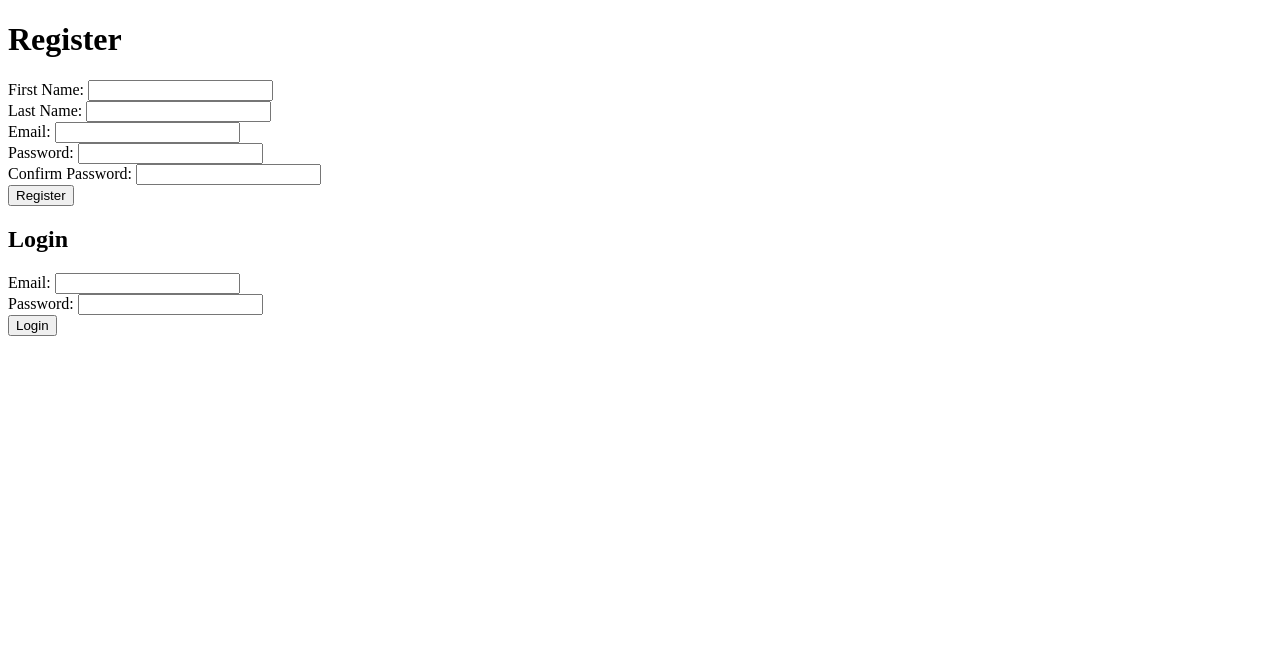
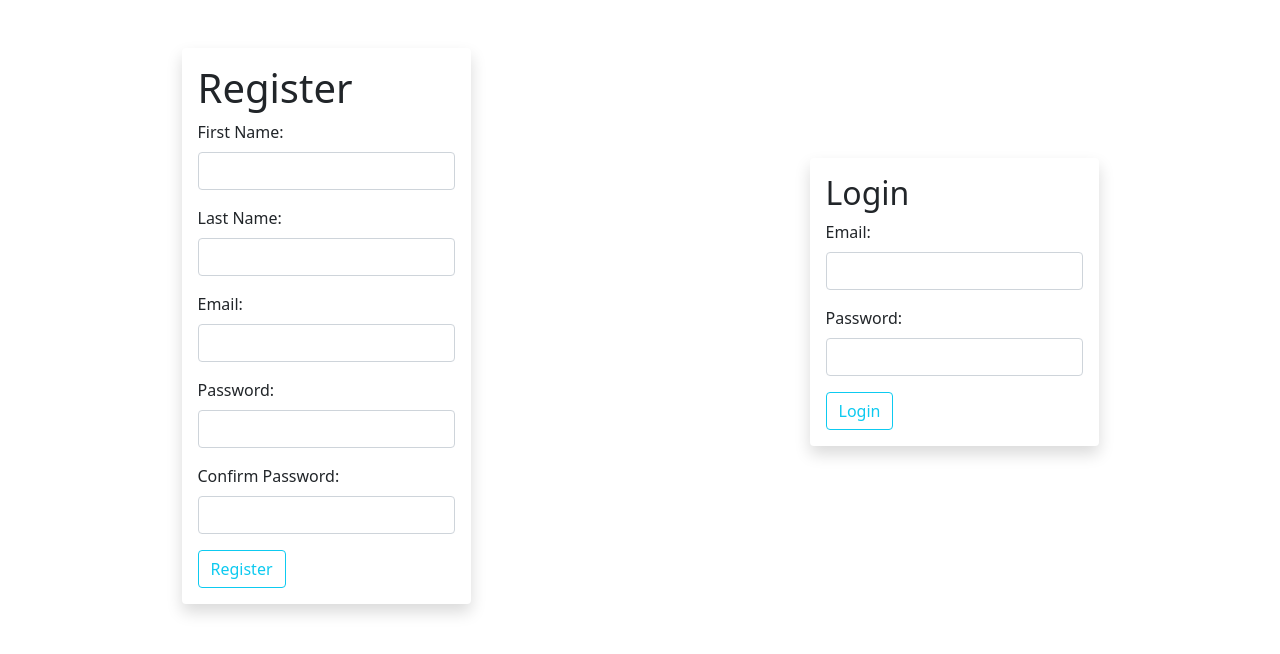
Before and after one commit to melbcoding/Users_Blogs_March, a Flask app: page / in a window 1280 px wide. Shown: the top 654 px of the page. Run offline with Flask 2, Linux system fonts and the light colour scheme.

Commit message:
update from lecture on 3/9

```diff
--- a/flask_app/controllers/user_routes.py
+++ b/flask_app/controllers/user_routes.py
@@ -8,16 +8,40 @@
 
 @app.route('/user/register', methods=['POST'])
 def register_user():
-    if not user_model.User.validate_user(request.form):
+    if not user_model.User.validate_register(request.form):
         return redirect('/')
     new_user= user_model.User.save_user(request.form)
     print(new_user)
+    session['user_id'] = new_user
     return redirect(f'/user/{new_user}')
+
+@app.route('/user/login', methods=['POST'])
+def login_user():
+    if not user_model.User.validate_login(request.form):
+        return redirect('/')
+    email_data={
+        'email':request.form['login_email']
+    }
+    returning_user= user_model.User.get_user_by_email(email_data)
+    session['user_id']= returning_user.id
+    return redirect(f'/user/{returning_user.id}')
 
 @app.route('/user/<int:id>')
 def user_profile(id):
+    if 'user_id' not in session:
+        return redirect('/')
     data_dict={
         "user_id":id
     }
     logged_user =user_model.User.get_user_with_posts(data_dict)
     return render_template('user_w_blogs.html', one_user = logged_user )
+
+@app.route('/all_users')
+def all_users():
+    user_model.User.get_all()
+    return "look at the terminal results"
+
+@app.route('/logout')
+def logout():
+    session.clear()
+    return redirect('/')
--- /dev/null
+++ b/flask_app/templates/base.html
@@ -0,0 +1,14 @@
+<!DOCTYPE html>
+<html lang="en">
+<head>
+    <meta charset="UTF-8">
+    <meta http-equiv="X-UA-Compatible" content="IE=edge">
+    <meta name="viewport" content="width=device-width, initial-scale=1.0">
+    <link href="https://cdn.jsdelivr.net/npm/bootstrap@5.0.2/dist/css/bootstrap.min.css" rel="stylesheet" integrity="sha384-EVSTQN3/azprG1Anm3QDgpJLIm9Nao0Yz1ztcQTwFspd3yD65VohhpuuCOmLASjC" crossorigin="anonymous">
+    <title>Document</title>
+</head>
+<body class="container-fluid">
+    <div id="content" class="d-flex flex-row justify-content-around align-items-center">{% block content %} {% endblock %}</div>
+
+</body>
+</html>
--- a/flask_app/templates/log_reg.html
+++ b/flask_app/templates/log_reg.html
@@ -1,55 +1,64 @@
-<!DOCTYPE html>
-<html lang="en">
-<head>
-    <meta charset="UTF-8">
-    <meta http-equiv="X-UA-Compatible" content="IE=edge">
-    <meta name="viewport" content="width=device-width, initial-scale=1.0">
-    <title>Document</title>
-</head>
-<body>
-    {% with messages = get_flashed_messages(category_filter=['register'])%}
+{% extends "base.html" %}
+{% block content %}
+
+    <div class="d-flex flex-column mt-5">
+        <form  class=" shadow p-3 mb-5 bg-body rounded" action="/user/register" method="POST">
+            <h1>Register</h1>
+            <div class="mb-3">
+                <label for="" class="form-label">First Name:</label>
+                <input type="text" class="form-control" name="f_name">
+            </div>
+            <div class="mb-3">
+                <label for="" class="form-label">Last Name:</label>
+                <input type="text" class="form-control" name="l_name">
+            </div>
+            <div class="mb-3">
+                <label for="" class="form-label">Email:</label>
+                <input type="email" class="form-control" name="email">
+            </div>
+            <div class="mb-3">
+                <label for="" class="form-label">Password:</label>
+                <input type="password" class="form-control" name="password">
+            </div>
+            <div class="mb-3">
+                <label for="" class="form-label">Confirm Password:</label>
+                <input type="password" class="form-control" name="conf_password">
+            </div>
+            <button type="submit"  class="btn btn-outline-info">Register</button>
+        </form>
+        <div>
+            {% with messages = get_flashed_messages(category_filter=['register'])%}
         {%if messages%}
-            {% for message in messages %}
-                <p>{{message}}</p>
-            {% endfor %}
+        {% for message in messages %}
+        <p class='form-control is-invalid'>{{message}}</p>
+        {% endfor %}
         {%endif%}
-    {%endwith%}
-    <div>
-        <h1>Register</h1>
-        <form action="/user/register" method="POST">
-            <div>
-                <label for="">First Name:</label>
-                <input type="text" name="f_name">
+        {%endwith%}
+        </div>
+    </div>
+
+    <div class="d-flex flex-column">
+        <form  class="shadow p-3 mb-5 bg-body rounded" action="/user/login" method="POST">
+            <h2>Login</h2>
+            <div class="mb-3">
+                <label for="" class="form-label">Email:</label>
+                <input type="email" class="form-control" name="login_email">
             </div>
-            <div>
-                <label for="">Last Name:</label>
-                <input type="text" name="l_name">
+            <div class="mb-3">
+                <label for="" class="form-label">Password:</label>
+                <input type="password" class="form-control" name="login_password">
             </div>
-            <div>
-                <label for="">Email:</label>
-                <input type="email" name="email">
-            </div>
-            <div>
-                <label for="">Password:</label>
-                <input type="password" name="password">
-            </div>
-            <div>
-                <label for="">Confirm Password:</label>
-                <input type="password" name="conf_password">
-            </div>
-            <button type="submit">Register</button>
+            <button type="submit" class="btn btn-outline-info">Login</button>
         </form>
-        <h2>Login</h2>
-        <form action="/user/login" method="POST">
-                <label for="">Email:</label>
-                <input type="email" name="email">
-            </div>
-            <div>
-                <label for="">Password:</label>
-                <input type="password" name="password">
-            </div>
-            <button type="submit">Login</button>
-        </form>
+        <div>
+
+        {% with messages = get_flashed_messages(category_filter=['login'])%}
+            {%if messages%}
+                {% for message in messages %}
+                <p class='form-control is-invalid'>{{message}}</p>
+                {% endfor %}
+            {%endif%}
+        {%endwith%}
+        </div>
     </div>
-</body>
-</html>
+{% endblock %}
--- a/flask_app/templates/user_w_blogs.html
+++ b/flask_app/templates/user_w_blogs.html
@@ -13,6 +13,7 @@
 
 <body>
     <h1>Welcome {{one_user.f_name}} {{one_user.l_name}}</h1>
+    <a href="/logout">logout</a>
     <table class="table">
         <thead>
             <tr>
```
Also changed, not shown: flask_app/models/user_model.py (+75 -16 lines), 3 other files.
